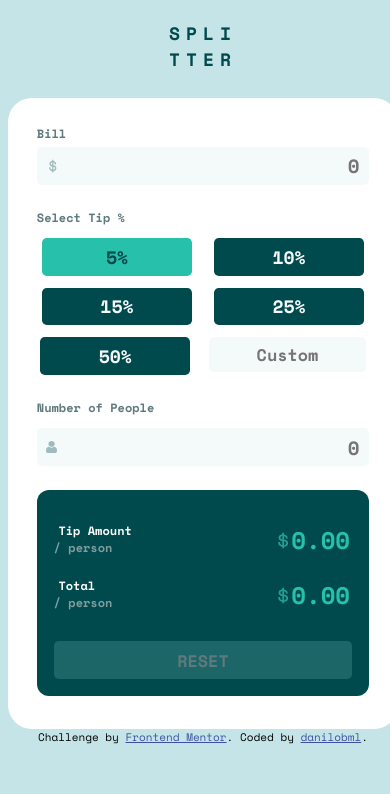
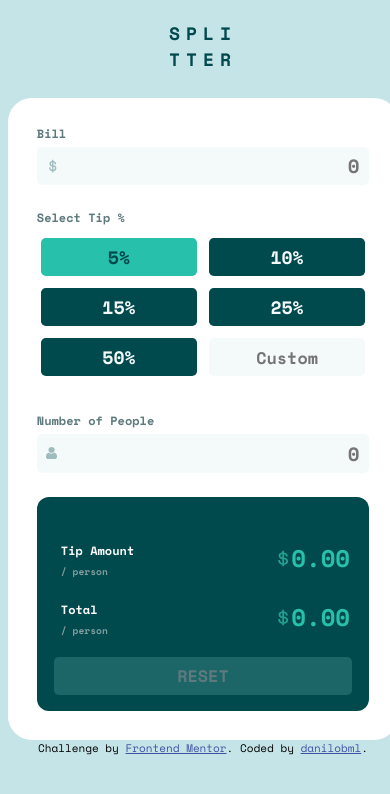
Before and after one commit to danilobml/fem-tip-calculator, a plain HTML site: page tip-calculator-app-main/index.html in a window 390 px wide. Both pictures are taken after a click on the button "5%". Drawn offline with nearby package versions, Linux system fonts and the light colour scheme.

Commit message:
functioning mobile

```diff
--- a/tip-calculator-app-main/index.html
+++ b/tip-calculator-app-main/index.html
@@ -31,10 +31,13 @@
     <button class="selector" value="15">15%</button>
     <button class="selector" value="25">25%</button>
     <button class="selector" value="50">50%</button>
-    <input type="text" class="custom" placeholder="Custom"></button>
-  </div>
+    <input type="text" class="custom" placeholder="Custom">
+    </div>
     <!-- People screen input -->
+    <div class="people">
     <h6>Number of People<h6>
+    <h6 class="no-zero">Can't be zero</h6>
+    </div>
     <div class="people-screen">
       <img src="./images/icon-person.svg" class="icon-person" alt="icon-person">
       <input class="input-people" type="number" placeholder="0" min="0" onfocus="this.value=''">
@@ -42,14 +45,16 @@
     <!-- Big screen - amount and total -->
     <div class="amount-screen">
     <div class="amount">
-    <span><span class="screen-p-big">Tip Amount</span><span class="screen-p-small"><br>/ person</span></span>
+    <span><span class="screen-text-big">Tip Amount</span><p class="screen-text-small">/ person</p></span>
     <div class="result-amount"><span><img src="./images/icon-dollar.svg" alt="icon-dollar" class="dollar-result"></span><span id="value-amount">0.00</span></div>
     </div>
     <div class="total">
-      <span><span class="screen-p-big">Total</span><span class="screen-p-small"><br>/ person</span></span>
-      <div class="result-amount"><span><img src="./images/icon-dollar.svg" alt="icon-dollar" class="dollar-result"></span><span id="value-total">0.00</span></div>
-      </div>
-    <button class="reset">RESET</button> </div>
+      <span><span class="screen-text-big">Total</span><p class="screen-text-small">/ person</p></span>
+      <div class="result-amount"><span><img src="./images/icon-dollar.svg" alt="icon-dollar" class="dollar-result"></span><span id="value-total">0.00</span>
+    </div>
+    </div>
+    <button class="reset">RESET</button>
+    </div>
     </div>
     <!-- End of main container -->
     <div class="attribution">Challenge by <a href="https://www.frontendmentor.io?ref=challenge" target="_blank">Frontend Mentor</a>. Coded by <a href="https://github.com/danilobml">danilobml</a>.</div>
--- a/tip-calculator-app-main/src/script.js
+++ b/tip-calculator-app-main/src/script.js
@@ -7,6 +7,7 @@ const peopleInput = document.querySelector(".input-people");
 const displayAmount = document.querySelector("#value-amount");
 const displayTotal = document.querySelector("#value-total");
 const resetButton = document.querySelector(".reset");
+const noZero = document.querySelector(".no-zero");
 
 let billValue;
 let percent;
@@ -22,7 +23,7 @@ function calculateAll() {
   displayTotal.textContent = Number(resTotal).toFixed(2);
 }
 
-// Functionalities (getting values) and event listeners
+// Functionalities, getting values and event listeners
 function getBillValue() {
   billValue = billInput.value;
   calculateAll();
@@ -53,6 +54,7 @@ function getCustomValue() {
   let customValue = customSelector.value;
   if (customValue > 0) {
     percent = customValue;
+    deactivateSelectors();
     calculateAll();
     return percent;
   }
@@ -60,14 +62,25 @@ function getCustomValue() {
 
 customSelector.addEventListener("input", getCustomValue);
 
+function removingNoZero() {
+  peopleInput.classList.replace("input-people-zero", "input-people");
+  noZero.style.display = "none";
+}
+
 function getPeopleNumber() {
-  let peopleValue = peopleInput.value;
-  peopleNumber = peopleValue;
-  calculateAll();
-  return peopleNumber;
+  if (peopleInput.value > 0) {
+    let peopleValue = peopleInput.value;
+    peopleNumber = peopleValue;
+    calculateAll();
+    return peopleNumber;
+  } else {
+    peopleInput.classList.replace("input-people", "input-people-zero");
+    noZero.style.display = "block";
+  }
 }
 
 peopleInput.addEventListener("input", getPeopleNumber);
+peopleInput.addEventListener("blur", removingNoZero);
 
 function reset() {
   billValue = 0;
--- a/tip-calculator-app-main/src/styles.css
+++ b/tip-calculator-app-main/src/styles.css
@@ -54,7 +54,7 @@ h1{
   border-radius: 1rem;
   margin: auto 0;
   width:100%;
-  max-width: 370px;
+  max-width: 360px;
 }
 
 h6{
@@ -111,6 +111,31 @@ h6{
   border: 3px solid var(--Strong-cyan);
 }
 
+.people{
+  display: flex;
+  justify-content: space-between;
+}
+
+.input-people-zero {
+  border: 3px solid orangered;
+  padding: 0.2rem;
+  background: transparent;
+  outline: none;
+  width: 100%;
+  text-align: end;
+  font-size: 0.8rem;
+  font-weight: 700;
+  padding-right: 0.4rem;
+  font-family: 'Space Mono', monospace;
+  border-radius: 0.2rem;
+  padding-left:30px;
+}
+
+.no-zero{
+  color: orangered;
+  display: none;
+}
+
 /* Number input without arrows - Chrome, Edge, Opera etc */
 input::-webkit-outer-spin-button,
 input::-webkit-inner-spin-button {
@@ -119,7 +144,7 @@ input::-webkit-inner-spin-button {
 }
 
 /* Number input without arrows - Firefox */
-input[type=number] {
+input[type="number"] {
   -moz-appearance: textfield;
 }
 
@@ -128,14 +153,14 @@ input[type=number] {
   display: flex;
   flex-wrap: wrap;
   gap: 12px;
-  justify-content: space-around;
+  justify-content: center;
   margin-top: 0.5rem;
   margin-bottom: 1rem
 }
 
 button {
-  width: 45%;
-  height: 37.5px;
+  width: 47%;
+  height: 38px;
   font-weight: 700;
   border-radius: 0.2rem;
   border: none;
@@ -148,7 +173,7 @@ button.selector {
   font-size: 0.75rem;
 }
 
-button.selector:focus, button.activated {
+button.activated {
   background-color: var(--Strong-cyan);
   color: var(--Very-dark-cyan);
 }
@@ -157,13 +182,18 @@ button.selector:focus, button.activated {
   background-color: var(--Very-light-grayish-cyan);
   color: var(--Dark-grayish-cyan);
   width: 47%;
-  height: 35px;
+  height: 38px;
   font-weight: 700;
   font-size: 0.7rem;
   border-radius: 0.2rem;
   border: none;
+  outline: none;
   font-family: 'Space Mono', monospace;
   text-align: center;
+}
+
+.custom:focus{
+  border: 3px solid var(--Strong-cyan);
 }
 
 /* Big Screen - amount and total */
@@ -178,34 +208,38 @@ button.selector:focus, button.activated {
   flex-direction: column;
 }
 
-.screen-p-big {
+.screen-text-big {
+  font-family: 'Space Mono', monospace;
+  font-size: 0.5rem;
+  font-weight: 700;
   color: var(--White);
-  margin-bottom: 0.3rem;
-  margin-left: 0.2rem;
-  margin-top: 1rem
+  margin-left:0.3rem;
 }
 
-.screen-p-small {
-  font-size: 0.5rem;
+.screen-text-small {
+  font-size: 0.4rem;
+  font-weight: 700;
   color: var(--Grayish-cyan);
-  margin-left: 0.2rem;
+  margin-top: 0;
+  margin-left: 0.3rem;
 }
 
 .amount, .total {
   display: flex;
   justify-content: space-between;
-  margin-bottom: 0.8rem;
 }
 
 .result-amount, .result-total {
+  font-weight: 700;
   color: var(--Strong-cyan);
   font-size: 1rem;
   margin-right: 0.1rem;
+  margin-top: 0.5rem
 }
 
 .dollar-result{
   font-size: 1rem;
-    margin-right: 0.1rem;
+  margin-right: 0.1rem;
   filter: invert(57%) sepia(95%) saturate(330%) hue-rotate(122deg) brightness(91%) contrast(93%);
   font-weight: bold;
 }
```
